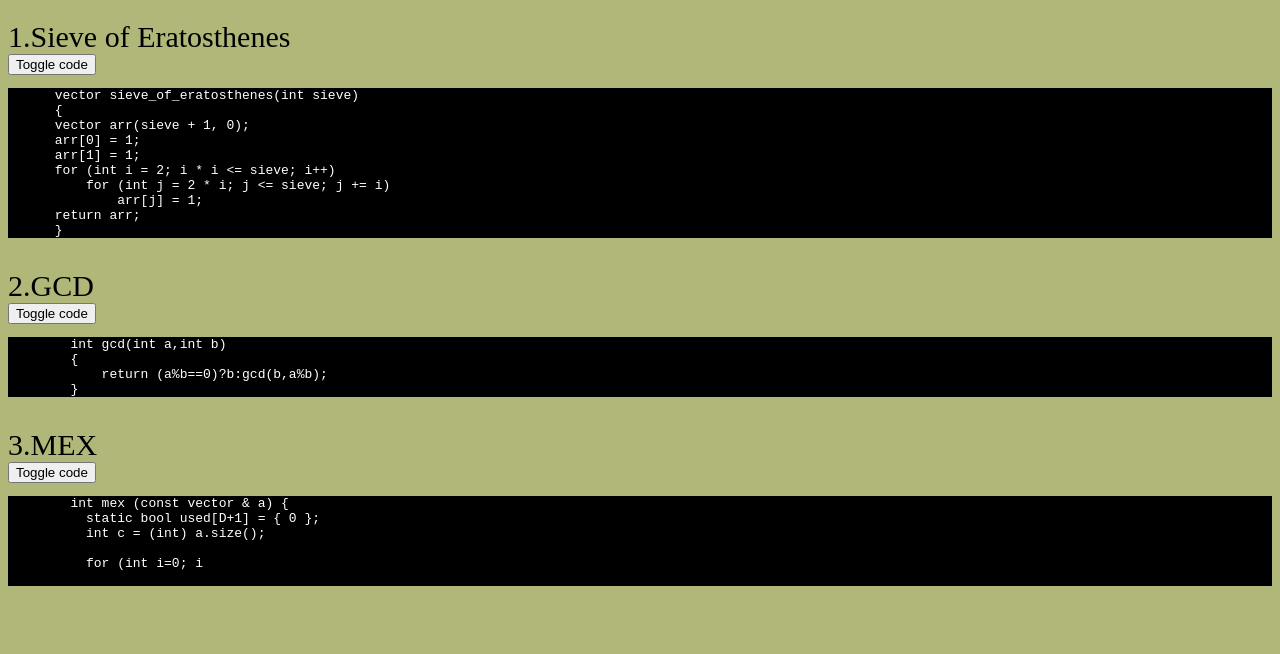
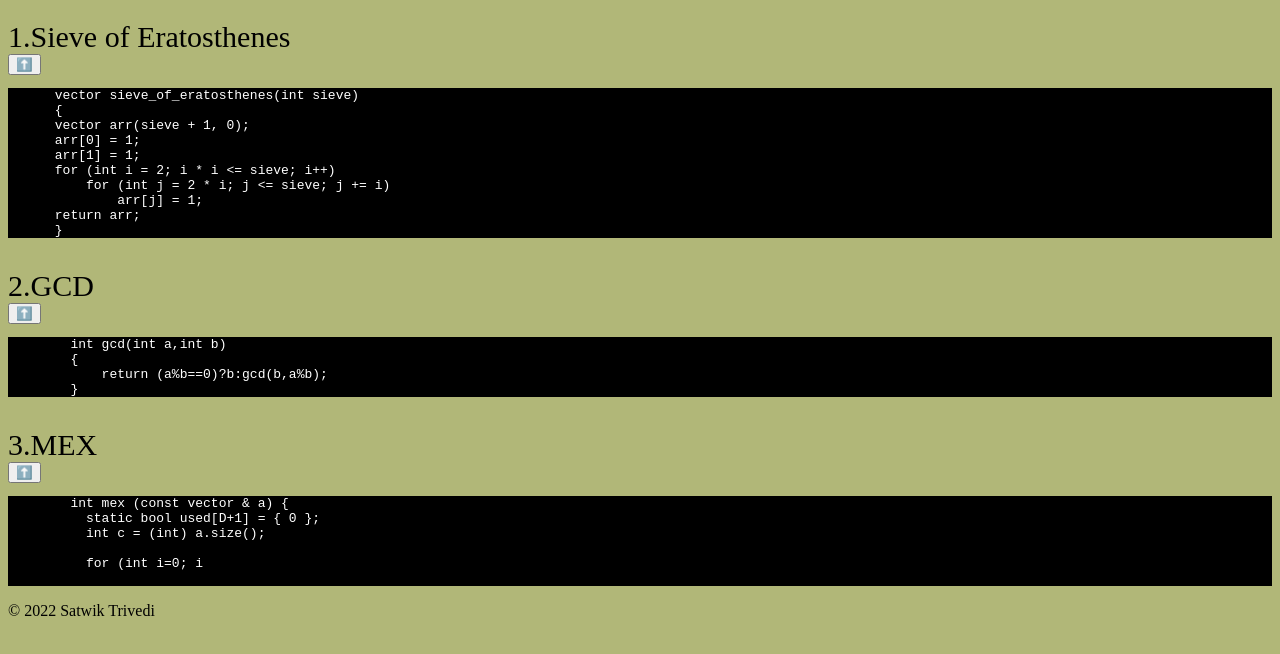
Before and after one commit to Repo15/Cp-algorithms, a plain HTML site: page index.html in a window 1280 px wide. Shown: the part 60-714 px from the top of the page. Drawn offline with Linux system fonts and the light colour scheme.

Commit message:
Toggle button upgraded

```diff
--- a/index.html
+++ b/index.html
@@ -3,9 +3,10 @@
 
 <head>
   <meta charset="utf-8">
-  <title>CPalgos</title>
+  <title>CP ALGOS</title>
   <link rel="stylesheet" href="style.css">
   <script src="script.js"></script>
+
 
 </head>
 
@@ -15,7 +16,9 @@
   <p1 style="font-size: 30px;">1.Sieve of Eratosthenes</p1>
   <br>
 
-  <button onclick="fun()">Toggle code</button>
+  <button id="btn1" onclick="fun()">⬆️</button>
+
+
 
   <div id="div1">
     <pre style="background-color:black;color: white ;">
@@ -33,7 +36,8 @@
   <br>
   <p1 style="font-size: 30px;">2.GCD</p1>
   <br>
-  <button onclick="fun2()">Toggle code</button>
+  <button id="btn2" onclick="fun2()">⬆️</button>
+
 
   <div id="div2">
     <pre style="background-color:black;color: white ;">
@@ -47,7 +51,8 @@
 
   <p1 style="font-size: 30px;">3.MEX</p1>
   <br>
-  <button onclick="fun3()">Toggle code</button>
+  <button id="btn3" onclick="fun3()">⬆️</button>
+
 
   <div id="div3">
     <pre style="background-color:black;color: white ;">
@@ -73,6 +78,11 @@
           return result;
       }</pre>
   </div>
+  <div id="Copyright">
+    <p>
+      © 2022 Satwik Trivedi
+    </p>
+  </div>
 </body>
 
 </html>
```
